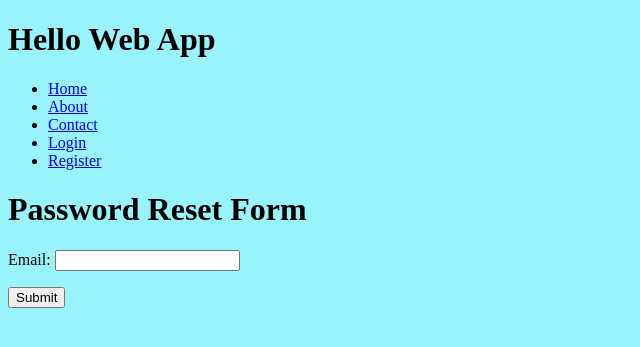
After one commit to amfitz/HelloWebApp, a Django app: page /accounts/password/reset/ in a window 1280 px wide. The commit adds this page. Shown: the top 347 px of the page, without its empty margins (0-640 px from the left). Run offline with Django 3.2, Linux system fonts and the light colour scheme.

Commit message:
added registration forms.

```diff
--- a/collection/templates/layouts/base.html
+++ b/collection/templates/layouts/base.html
@@ -17,9 +17,15 @@
         <h1>Hello Web App</h1>
         <nav>
           <ul>
-            <li><a href="{% url "home" %}">Home</li>
-            <li><a href="{% url "about" %}">About</li>
-            <li><a href="{% url "contact" %}">Contact</li>
+            <li><a href="{% url "home" %}">Home</a></li>
+            <li><a href="{% url "about" %}">About<a/></li>
+            <li><a href="{% url "contact" %}">Contact</a></li>
+            {% if user.is_authenticated %}
+            <li><a href="{% url "auth_logout" %}">Logout</a></li>
+            {% else %}
+            <li><a href="{% url "auth_login" %}">Login</a></li>
+            <li><a href="{% url "registration_register" %}">Register</a></li>
+            {% endif %}
           </ul>
         </nav>
       </header>
--- /dev/null
+++ b/collection/templates/registration/logout.html
@@ -0,0 +1,6 @@
+{% extends 'layouts/base.html' %}
+{% block title %}Logout - {{ block.super }}{% endblock %}
+{% block content %}
+<h1>Logged Out</h1>
+<p>You have been logged out!</p>
+{% endblock %}
--- /dev/null
+++ b/collection/templates/registration/password_change_done.html
@@ -0,0 +1,6 @@
+{% extends 'layouts/base.html' %}
+{% block title %}Password Change Done - {{ block.super }}{% endblock %}
+{% block content %}
+<h1>Password Change Done</h1>
+<p>Your password was changed!</p>
+{% endblock %}
--- /dev/null
+++ b/collection/templates/registration/password_reset_complete.html
@@ -0,0 +1,6 @@
+{% extends 'layouts/base.html' %}
+{% block title %}Password Reset Complete - {{ block.super }}{% endblock %}
+{% block content %}
+<h1>Password Reset Complete</h1>
+<p>Your password has been reset!</p>
+{% endblock %}
--- /dev/null
+++ b/collection/templates/registration/password_reset_done.html
@@ -0,0 +1,6 @@
+{% extends 'layouts/base.html' %}
+{% block title %}Password Reset Done - {{ block.super }}{% endblock %}
+{% block content %}
+<h1>Password Reset Complete</h1>
+<p>Check your email for a link to reset your password!</p>
+{% endblock %}
--- /dev/null
+++ b/collection/templates/registration/password_reset_form.html
@@ -0,0 +1,10 @@
+{% extends 'layouts/base.html' %}
+{% block title %}Password Reset Form - {{ block.super }}{% endblock %}
+{% block content %}
+<h1>Password Reset Form</h1>
+<form role="form" action="" method="post">
+  {% csrf_token %}
+  {{ form.as_p }}
+  <input type="submit" value="Submit" />
+</form>
+{% endblock %}
--- /dev/null
+++ b/collection/templates/registration/registration_complete.html
@@ -0,0 +1,6 @@
+{% extends 'layouts/base.html' %}
+{% block title %}Registration Complete - {{ block.super }}{% endblock %}
+{% block content %}
+<h1>Registration Complete</h1>
+<p>Your account has been registered</p>
+{% endblock %}
--- a/hellowebapp/urls.py
+++ b/hellowebapp/urls.py
@@ -2,6 +2,12 @@ from django.conf.urls import url, patterns, include
 from django.contrib import admin
 from collection import views
 from django.views.generic import TemplateView
+from django.contrib.auth.views import (
+    password_reset,
+    password_reset_done,
+    password_reset_confirm,
+    password_reset_complete
+)
 
 urlpatterns = [
     url(r'^$', views.index, name="home"),
@@ -9,5 +15,12 @@ urlpatterns = [
     url(r'^contact/$', TemplateView.as_view(template_name="contact.html"), name="contact"),
     url(r'^reviews/(?P<slug>[-\w]+)/$', views.review_detail, name='review_detail'),
     url(r'^reviews/(?P<slug>[-\w]+)/edit/$', views.edit_review, name='edit_review'),
+
+    url(r'^accounts/', include('registration.backends.default.urls')),
+
+    url(r'^accounts/password/reset/$', password_reset, {'template_name':'registration/password_reset_form.html'}, name='password_reset'),
+    url(r'^accounts/password/reset/done/$', password_reset_done, {'template_name':'registration/password_reset_done.html'}, name='password_reset_done'),
+    url(r'^accounts/password/reset/(?P<uidb64>[0-9A-Za-a]+)-(?P<token>.+)/$', password_reset_confirm, {'template_name':'registration/password_reset_confirm.html'}, name='password_reset_confirm'),
+    url(r'^accounts/password/done/$', password_reset_complete, {'template_name':'registration/password_reset_complete.html'}, name='password_reset_complete'),
     url(r'^admin/', include(admin.site.urls)),
 ]
```
Also changed, not shown: collection/templates/registration/login.html (added, +11 -0 lines), collection/templates/registration/password_change_form.html (added, +10 -0 lines), collection/templates/registration/password_reset_confirm.html (added, +16 -0 lines), collection/templates/registration/password_reset_email.html (added, +7 -0 lines), collection/templates/registration/registration_form.html (added, +10 -0 lines), hellowebapp/settings.py (+12 -0 lines), db.sqlite3.
